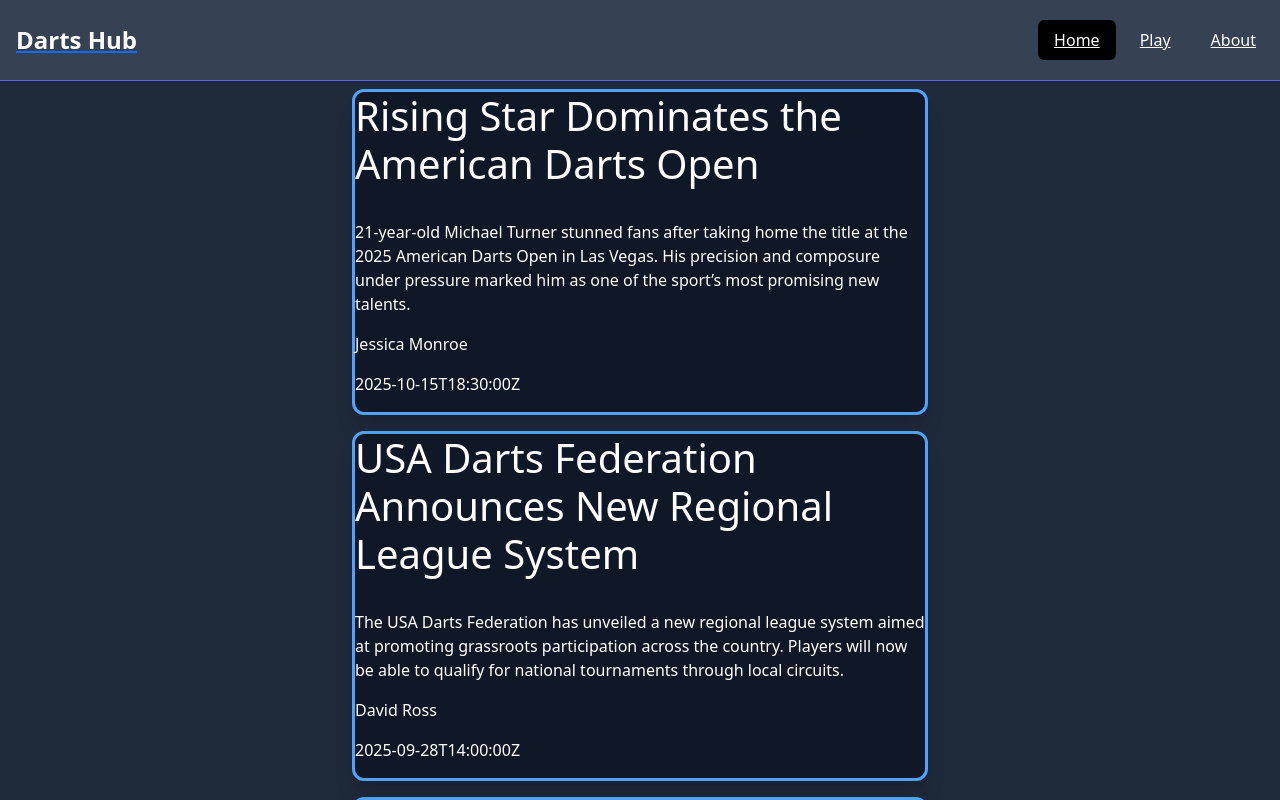
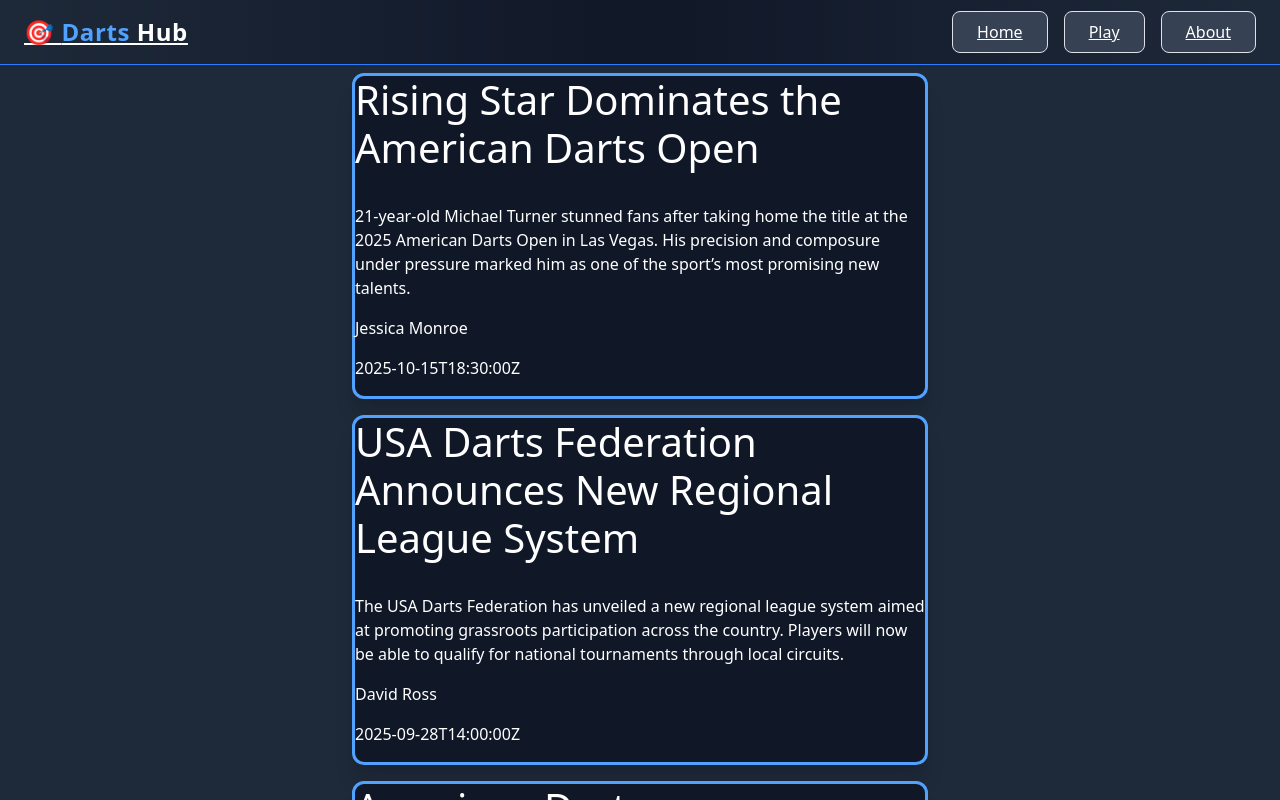
Before and after one commit to majkusi/DartReact, a React (Vite) app: page / in a window 1280 px wide. Shown: the top 800 px of the page. Built offline with nearby package versions, Linux system fonts and the light colour scheme; a small style sheet from the web is missing.

Commit message:
Changed NavBar styling

```diff
--- a/src/Components/NavBar.tsx
+++ b/src/Components/NavBar.tsx
@@ -1,43 +1,40 @@
 import { Link } from "react-router-dom";
+
 function NavBar() {
   return (
-    <>
-      <nav className="bg-gray-700 border-b border-indigo-500">
-        <div className="mx-auto max-w-7xl px-2 sm:px-6 lg:px-8">
-          <div className="flex h-20 items-center justify-between">
-            <div className="flex flex-1 items-center justify-center md:items-stretch md:justify-start">
-              <Link className="flex shrink-0 items-center mr-4" to="/">
-                <span className="hidden md:block text-white text-2xl font-bold ml-2">
-                  Darts Hub
+    <nav className="bg-gradient-to-r from-gray-800 via-gray-900 to-gray-800 border-b border-blue-500 shadow-md">
+      <div className="mx-auto max-w-7xl px-4 sm:px-6 lg:px-8">
+        <div className="flex h-16 items-center justify-between">
+          {/* Logo Section */}
+          <Link
+            to="/"
+            className="flex items-center space-x-2 text-white hover:scale-105 transition-transform duration-200"
+          >
+            <span className="text-2xl font-extrabold tracking-wide">
+              🎯 <span className="text-blue-400">Darts</span> Hub
             </span>
           </Link>
-              <div className="md:ml-auto">
-                <div className="flex space-x-2">
+
+          {/* Nav Links */}
+          <div className="flex space-x-2 md:space-x-4">
+            {[
+              { to: "/", label: "Home" },
+              { to: "/createGame", label: "Play" },
+              { to: "/about", label: "About" },
+            ].map((link) => (
               <Link
-                    to="/"
-                    className="text-white bg-black hover:bg-gray-900 hover:text-white rounded-md px-3 py-2"
+                key={link.to}
+                to={link.to}
+                className="no-underline text-white bg-gray-700 hover:bg-blue-600 px-4 py-2 rounded-lg font-medium transition-all duration-200 border border-blue-400/40 hover:border-blue-400"
               >
-                    Home
+                {link.label}
               </Link>
-                  <Link
-                    to="/createGame"
-                    className="text-white hover:bg-gray-900 hover:text-white rounded-md px-3 py-2"
-                  >
-                    Play
-                  </Link>
-                  <Link
-                    to="/about"
-                    className="text-white hover:bg-gray-900 hover:text-white rounded-md px-3 py-2"
-                  >
-                    About
-                  </Link>
-                </div>
-              </div>
+            ))}
           </div>
         </div>
       </div>
     </nav>
-    </>
   );
 }
+
 export default NavBar;
```
Lines whose indentation alone changed are shown as unchanged.
